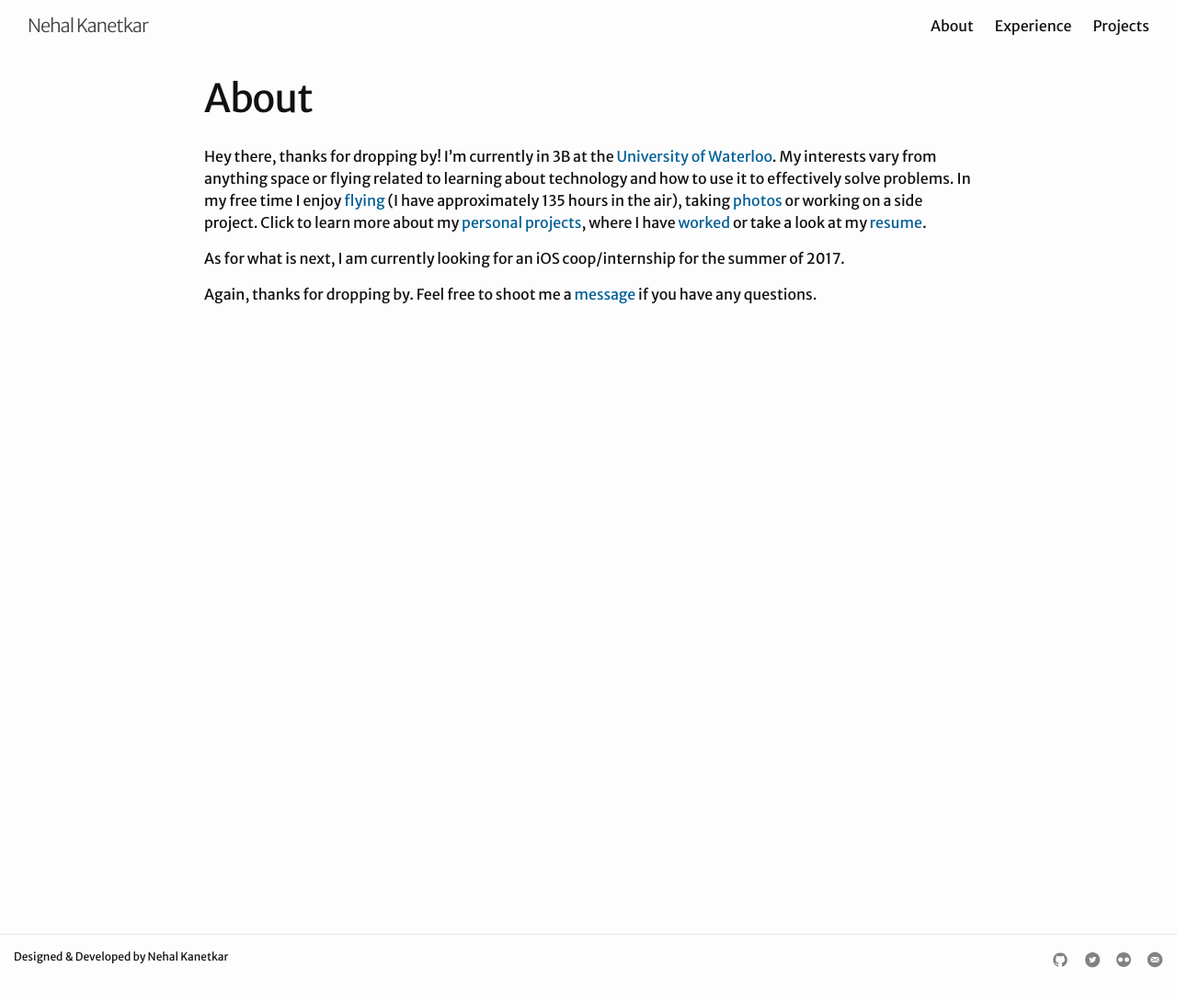
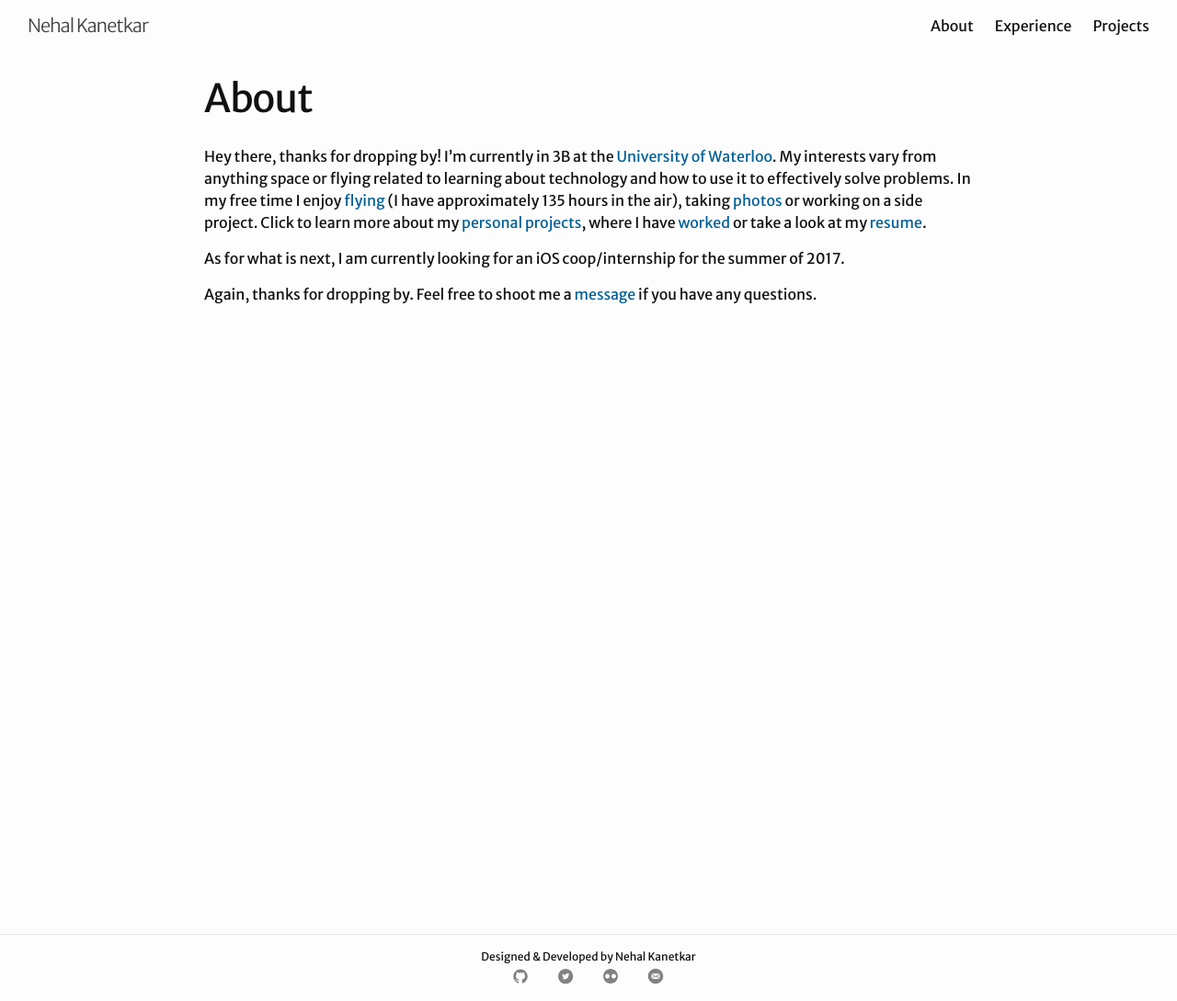
Before and after one commit to nkanetka/nkanetka.github.io, a Jekyll site: the page built from about.md, in a window 1280 px wide. Shown: the whole page at 92% size. Built offline with Jekyll 4.4.1, drawn with Linux system fonts in a browser that asks for light colours.

Commit message:
Fix footer

```diff
--- a/_sass/minima/_base.scss
+++ b/_sass/minima/_base.scss
@@ -235,6 +235,7 @@ pre {
   display: inline-block;
   vertical-align: middle;
   padding-left: $spacing-unit / 2;
+  padding-right: $spacing-unit / 2;
 
   path {
     fill: $grey-color;
--- a/_sass/minima/_layout.scss
+++ b/_sass/minima/_layout.scss
@@ -95,7 +95,12 @@
 .footer-wrapper {
   position: relative;
   padding-left: $spacing-unit/2;
+  padding-right: $spacing-unit/2;
   font-size: 12px;
+  div {
+    vertical-align: text-bottom;
+    text-align: center;
+  }
 }
 
 .site-footer {
@@ -104,23 +109,6 @@
   width: 100%;
   border-top: 1px solid $grey-color-light;
   padding: $spacing-unit/2 0;
-}
-
-.site-footer > span {
-  vertical-align: text-bottom;
-  display: inline-block;
-}
-
-.footer-tag {
-  float: left;
-}
-
-.footer-links {
-  float: right;
-  padding-right: $spacing-unit/2;
-  .footer-link-container {
-    float: right;
-  }
 }
 
 .footer-heading {
```
